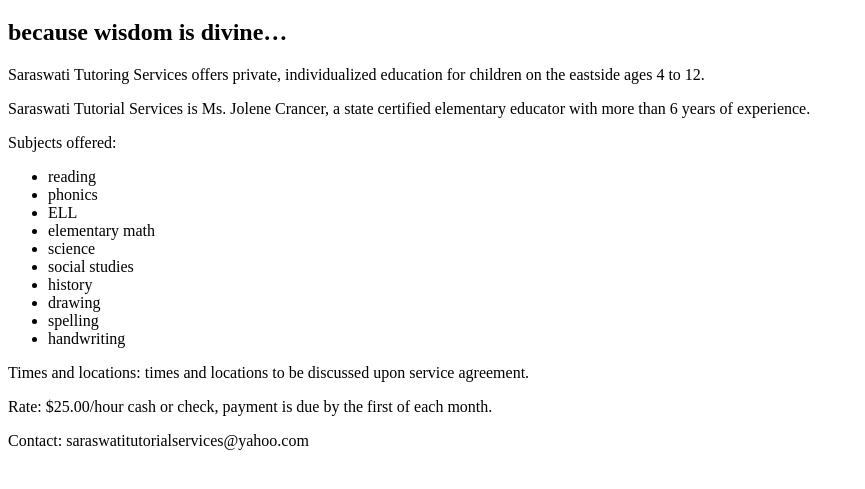
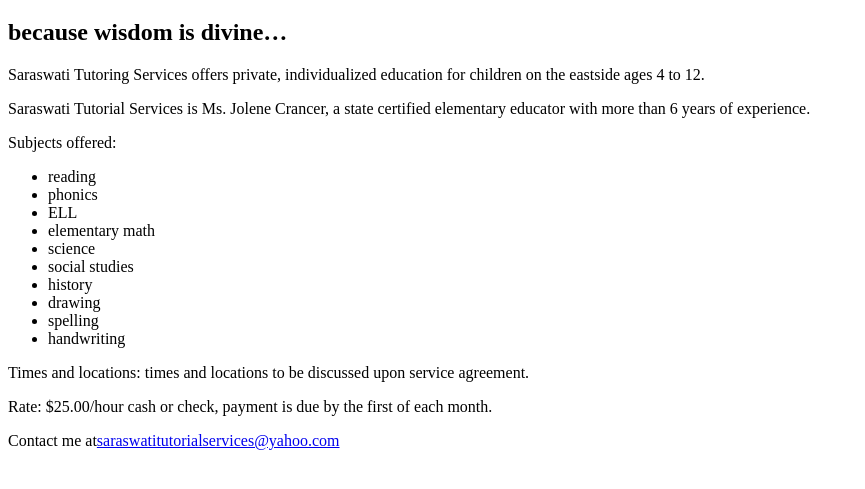
Before and after one commit to Swanrider/Swanrider.github.io, a plain HTML site: page index.html in a window 1280 px wide. Shown: the part 61-550 px from the top of the page, without its empty margins (0-865 px from the left). Drawn offline with Linux system fonts and the light colour scheme.

Commit message:
Email tag added

```diff
--- a/index.html
+++ b/index.html
@@ -23,6 +23,6 @@
 	</ul>
 	<p>Times and locations: times and locations to be discussed upon service agreement.</p>
 	<p>Rate: $25.00/hour cash or check, payment is due by the first of each month.</p>
-	<p>Contact: saraswatitutorialservices@yahoo.com</p>
+	<p>Contact me at<a href= "saraswatitutorialservices@yahoo.com">saraswatitutorialservices@yahoo.com</a></p>
 </body>
 </html>
```
